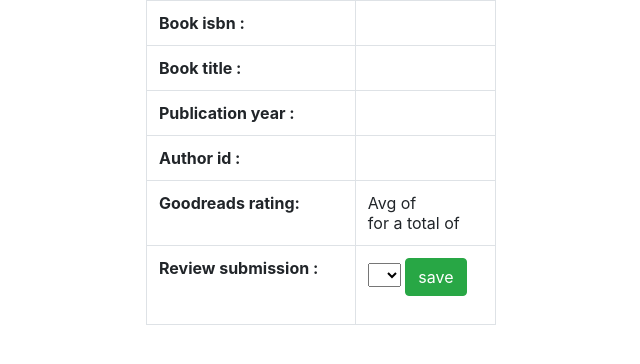
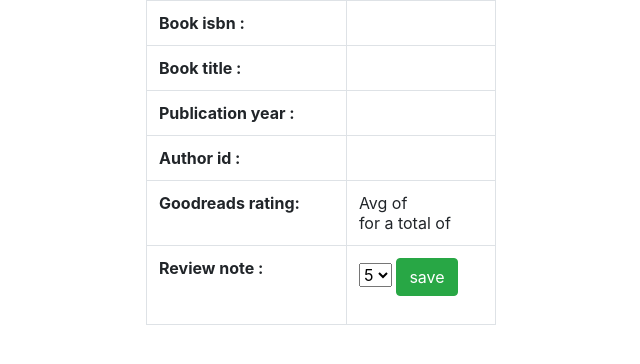
Before and after one commit to Sim4n6/books-review-flsk, a Flask app: template templates/book.html in a window 1280 px wide. Shown: the top 364 px of the page, without its empty margins (319-959 px from the left). Run offline with Flask 2, Linux system fonts and the light colour scheme; the template is opened without the code that fills it, so the values that code supplies are empty; some libraries are stand-ins or nearby versions.

Commit message:
FTR considering previsous review note when first displaying a book details

```diff
--- a/application.py
+++ b/application.py
@@ -61,13 +61,19 @@
     if book_w_author is None:
         return render_template("error.html", message="The book id is not correct.")
 
+    # retrieve of Goodreads stats
     res = requests.get("https://www.goodreads.com/book/review_counts.json", { "key": "MvlTUAcubLq9uNaWxUXYtg", "isbns":book_w_author.isbn})
     d = res.json()
     goodreads = dict()
     goodreads["avg"] = d.get("books")[0].get("average_rating")
     goodreads["total"] = d.get("books")[0].get("work_ratings_count")
 
-    return render_template("book.html", book=book_w_author, bid=bid, goodreads=goodreads)
+    #
+    review_previous_note = db.execute("SELECT note FROM reviews WHERE reviews.book_id = :book_id;", {"book_id":bid}).fetchone()
+    if review_previous_note is None:
+        return render_template("book.html", book=book_w_author, bid=bid, goodreads=goodreads, review_previous_note=5)    # default selected option is 5
+
+    return render_template("book.html", book=book_w_author, bid=bid, goodreads=goodreads, review_previous_note=review_previous_note[0])
 
 
 @app.route("/api", methods=["GET"])
--- a/templates/book.html
+++ b/templates/book.html
@@ -23,16 +23,39 @@
             <td>Avg of {{ goodreads.avg }} <br> for a total of {{ goodreads.total }} </td>
         </tr>
         <tr>
-            <th scope="row">Review submission :</th>
+            <th scope="row">Review note :</th>
             <td>
                 <form action="/book/{{ bid }}" method="POST">
                     <select name="review">
-                        <option value=""></option>
+                        {% if review_previous_note == 5 %}
+                        <option value="5" selected>5</option>
+                        {% else %}
                         <option value="5">5</option>
+                        {% endif %}
+
+                        {% if review_previous_note == 4 %}
+                        <option value="4" selected>4</option>
+                        {% else %}
                         <option value="4">4</option>
+                        {% endif %}
+
+                        {% if review_previous_note == 3 %}
+                        <option value="3" selected>3</option>
+                        {% else %}
                         <option value="3">3</option>
+                        {% endif %}
+
+                        {% if review_previous_note == 2 %}
+                        <option value="2" selected>2</option>
+                        {% else %}
                         <option value="2">2</option>
+                        {% endif %}
+
+                        {% if review_previous_note == 1 %}
+                        <option value="1" selected>1</option>
+                        {% else %}
                         <option value="1">1</option>
+                        {% endif %}
                     </select>
                     <button class="btn btn-success">save</button>
                 </form>
```
